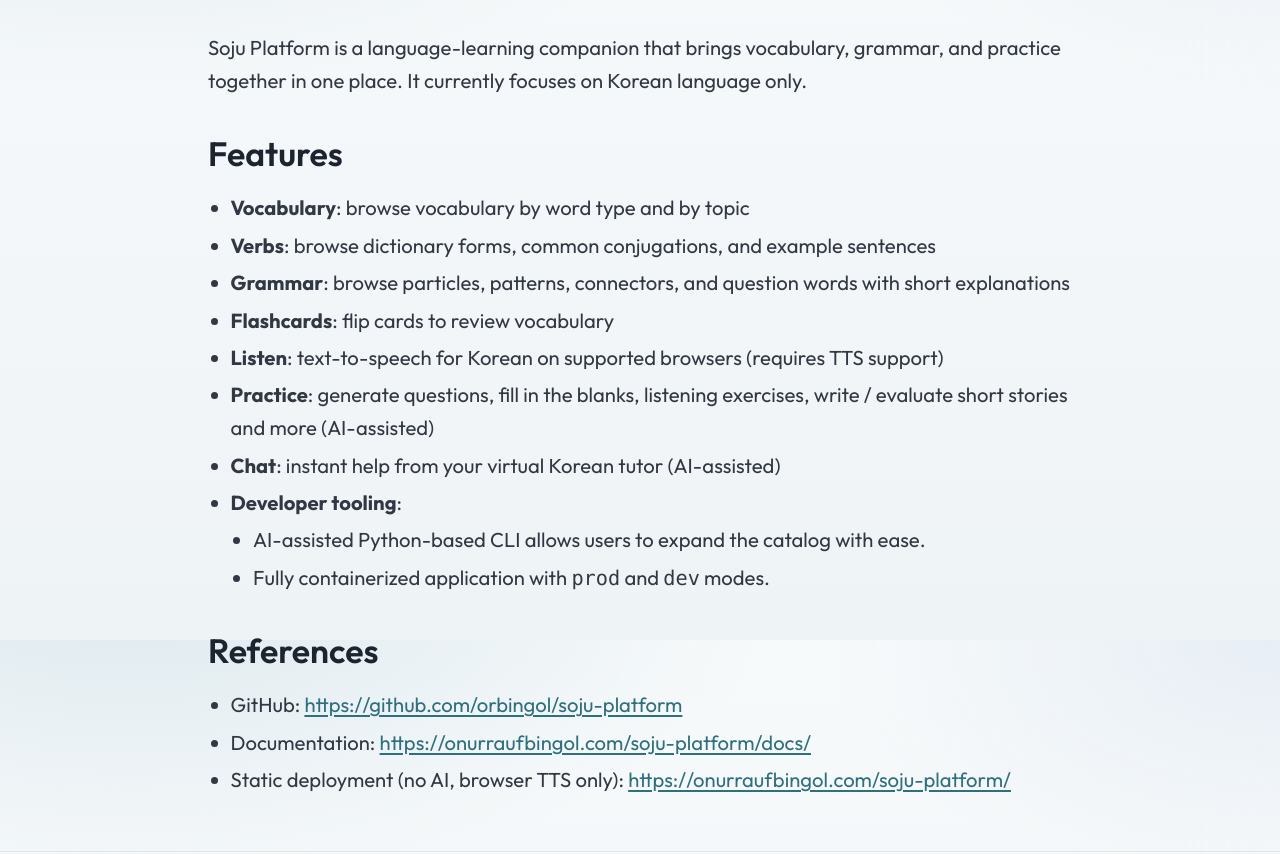
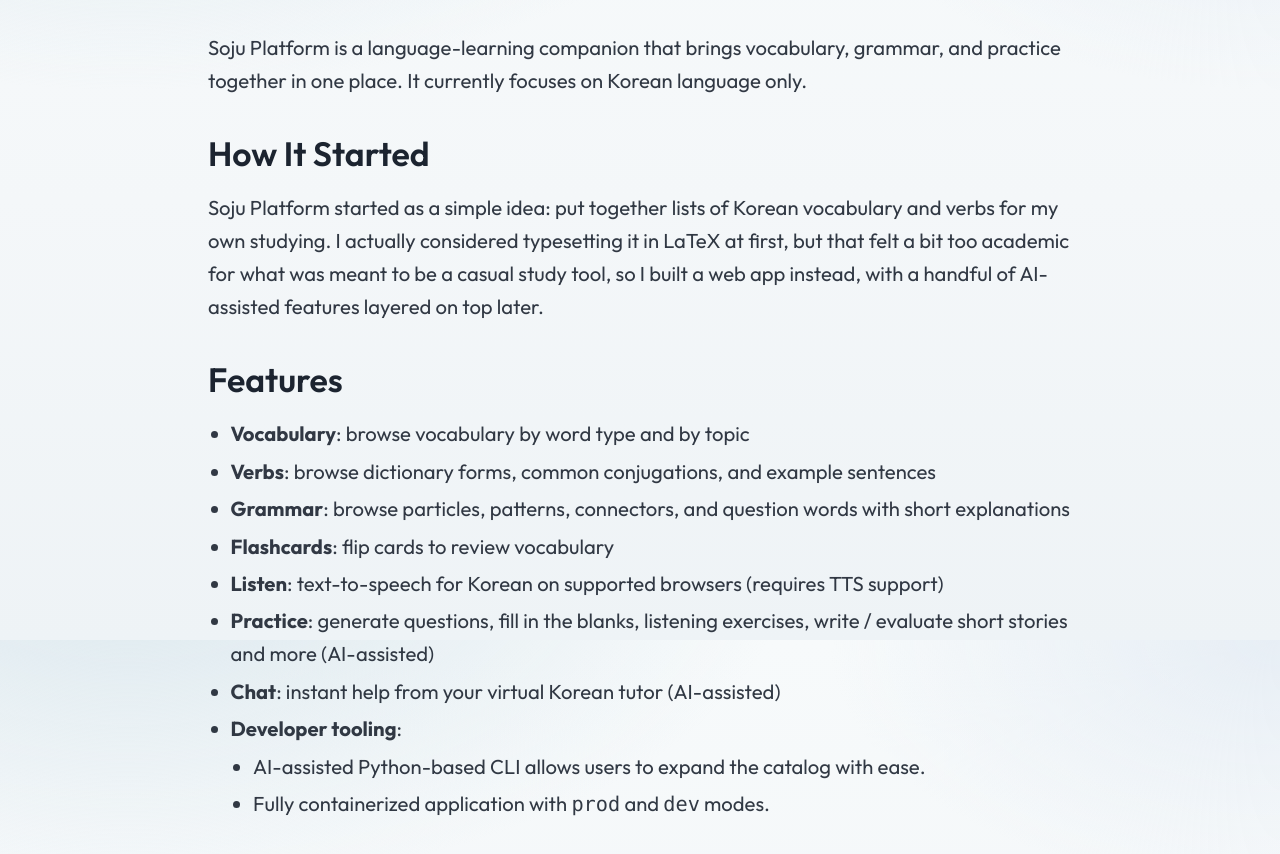
Before and after one commit to orbingol/orbingol.github.io, an Astro site: page /projects/soju-platform in a window 1280 px wide. Shown: the part 960-1814 px from the top of the page. Built offline with nearby package versions, Linux system fonts and the light colour scheme; Astro itself is replaced by a stand-in of ours.

Commit message:
update soju project page

```diff
--- a/src/content/projects/soju-platform.md
+++ b/src/content/projects/soju-platform.md
@@ -13,6 +13,12 @@ links:
 
 Soju Platform is a language-learning companion that brings vocabulary, grammar, and practice together in one place.
 It currently focuses on Korean language only.
+
+## How It Started
+
+Soju Platform started as a simple idea: put together lists of Korean vocabulary and verbs for my own studying.
+I actually considered typesetting it in LaTeX at first, but that felt a bit too academic for what was meant to
+be a casual study tool, so I built a web app instead, with a handful of AI-assisted features layered on top later.
 
 ## Features
 
```
